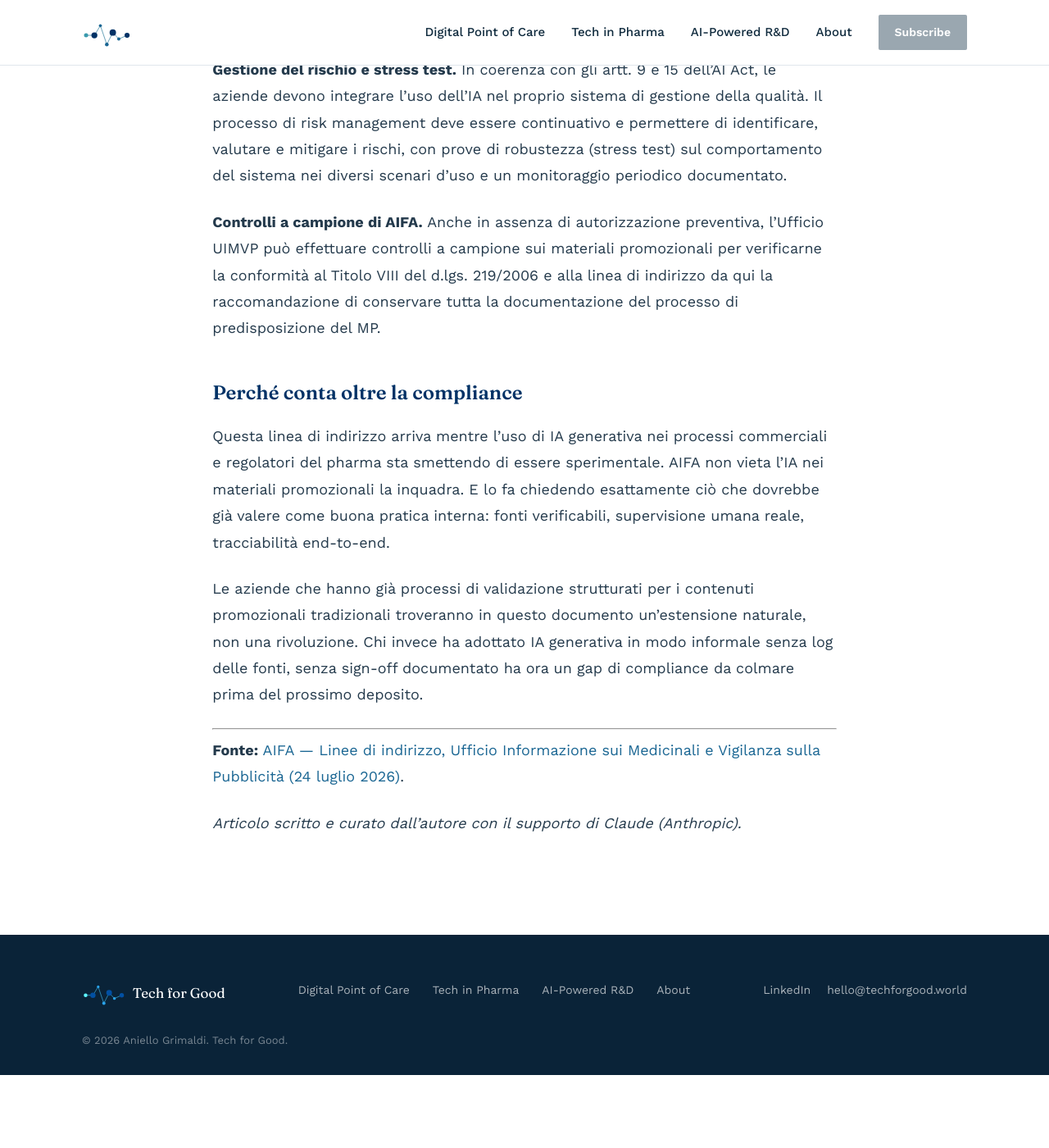
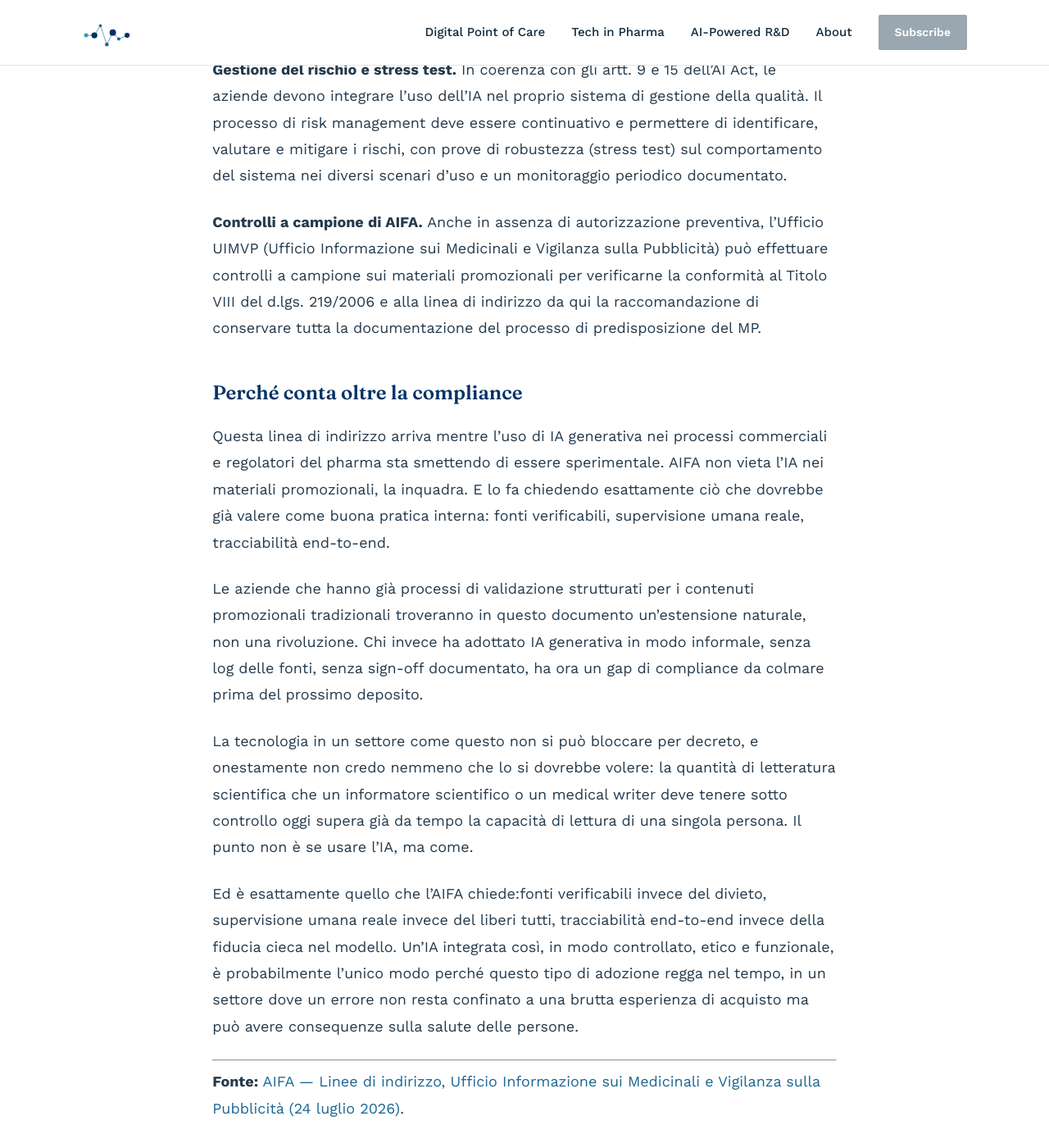
Before and after one commit to nelgrim123-cmyk/techforgood.world, a Jekyll site: the page built from _posts/2026-07-28-linee-guida-aifa-ia-materiali-promozionali.md, in a window 1280 px wide and 1400 px high, scrolled down 2701 px. Shown: the whole window at 82% size. Built offline with Jekyll 4.4.1, drawn with Linux system fonts in a browser that asks for light colours; before the commit the page ends 4012 px from its top, so only the background shows below that.

Commit message:
Update 2026-07-28-linee-guida-aifa-ia-materiali-promozionali.md

```diff
--- a/_posts/2026-07-28-linee-guida-aifa-ia-materiali-promozionali.md
+++ b/_posts/2026-07-28-linee-guida-aifa-ia-materiali-promozionali.md
@@ -36,13 +36,17 @@ In entrambi i casi resta fermo l'obbligo di deposito presso AIFA dieci giorni pr
 
 **Gestione del rischio e stress test.** In coerenza con gli artt. 9 e 15 dell'AI Act, le aziende devono integrare l'uso dell'IA nel proprio sistema di gestione della qualità. Il processo di risk management deve essere continuativo e permettere di identificare, valutare e mitigare i rischi, con prove di robustezza (stress test) sul comportamento del sistema nei diversi scenari d'uso e un monitoraggio periodico documentato.
 
-**Controlli a campione di AIFA.** Anche in assenza di autorizzazione preventiva, l'Ufficio UIMVP può effettuare controlli a campione sui materiali promozionali per verificarne la conformità al Titolo VIII del d.lgs. 219/2006 e alla linea di indirizzo da qui la raccomandazione di conservare tutta la documentazione del processo di predisposizione del MP.
+**Controlli a campione di AIFA.** Anche in assenza di autorizzazione preventiva, l'Ufficio UIMVP (Ufficio Informazione sui Medicinali e Vigilanza sulla Pubblicità) può effettuare controlli a campione sui materiali promozionali per verificarne la conformità al Titolo VIII del d.lgs. 219/2006 e alla linea di indirizzo da qui la raccomandazione di conservare tutta la documentazione del processo di predisposizione del MP.
 
 ## Perché conta oltre la compliance
 
-Questa linea di indirizzo arriva mentre l'uso di IA generativa nei processi commerciali e regolatori del pharma sta smettendo di essere sperimentale. AIFA non vieta l'IA nei materiali promozionali la inquadra. E lo fa chiedendo esattamente ciò che dovrebbe già valere come buona pratica interna: fonti verificabili, supervisione umana reale, tracciabilità end-to-end.
+Questa linea di indirizzo arriva mentre l'uso di IA generativa nei processi commerciali e regolatori del pharma sta smettendo di essere sperimentale. AIFA non vieta l'IA nei materiali promozionali, la inquadra. E lo fa chiedendo esattamente ciò che dovrebbe già valere come buona pratica interna: fonti verificabili, supervisione umana reale, tracciabilità end-to-end.
 
-Le aziende che hanno già processi di validazione strutturati per i contenuti promozionali tradizionali troveranno in questo documento un'estensione naturale, non una rivoluzione. Chi invece ha adottato IA generativa in modo informale senza log delle fonti, senza sign-off documentato ha ora un gap di compliance da colmare prima del prossimo deposito.
+Le aziende che hanno già processi di validazione strutturati per i contenuti promozionali tradizionali troveranno in questo documento un'estensione naturale, non una rivoluzione. Chi invece ha adottato IA generativa in modo informale, senza log delle fonti, senza sign-off documentato, ha ora un gap di compliance da colmare prima del prossimo deposito.
+
+La tecnologia in un settore come questo non si può bloccare per decreto, e onestamente non credo nemmeno che lo si dovrebbe volere: la quantità di letteratura scientifica che un informatore scientifico o un medical writer deve tenere sotto controllo oggi supera già da tempo la capacità di lettura di una singola persona. Il punto non è se usare l'IA, ma come.
+
+Ed è esattamente quello che l'AIFA chiede:fonti verificabili invece del divieto, supervisione umana reale invece del liberi tutti, tracciabilità end-to-end invece della fiducia cieca nel modello. Un'IA integrata così, in modo controllato, etico e funzionale, è probabilmente l'unico modo perché questo tipo di adozione regga nel tempo, in un settore dove un errore non resta confinato a una brutta esperienza di acquisto ma può avere consequenze sulla salute delle persone.
 
 ---
 
```
